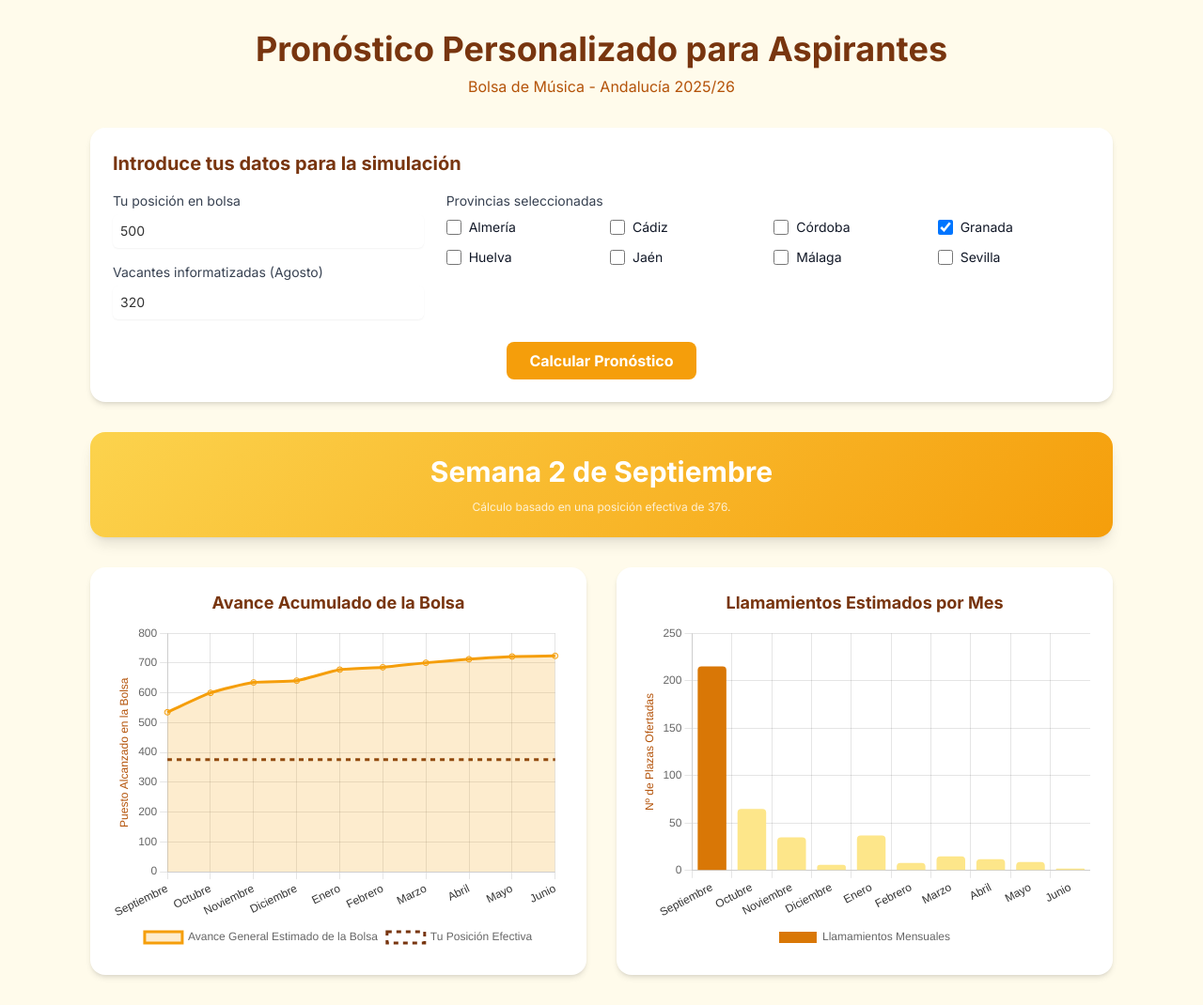
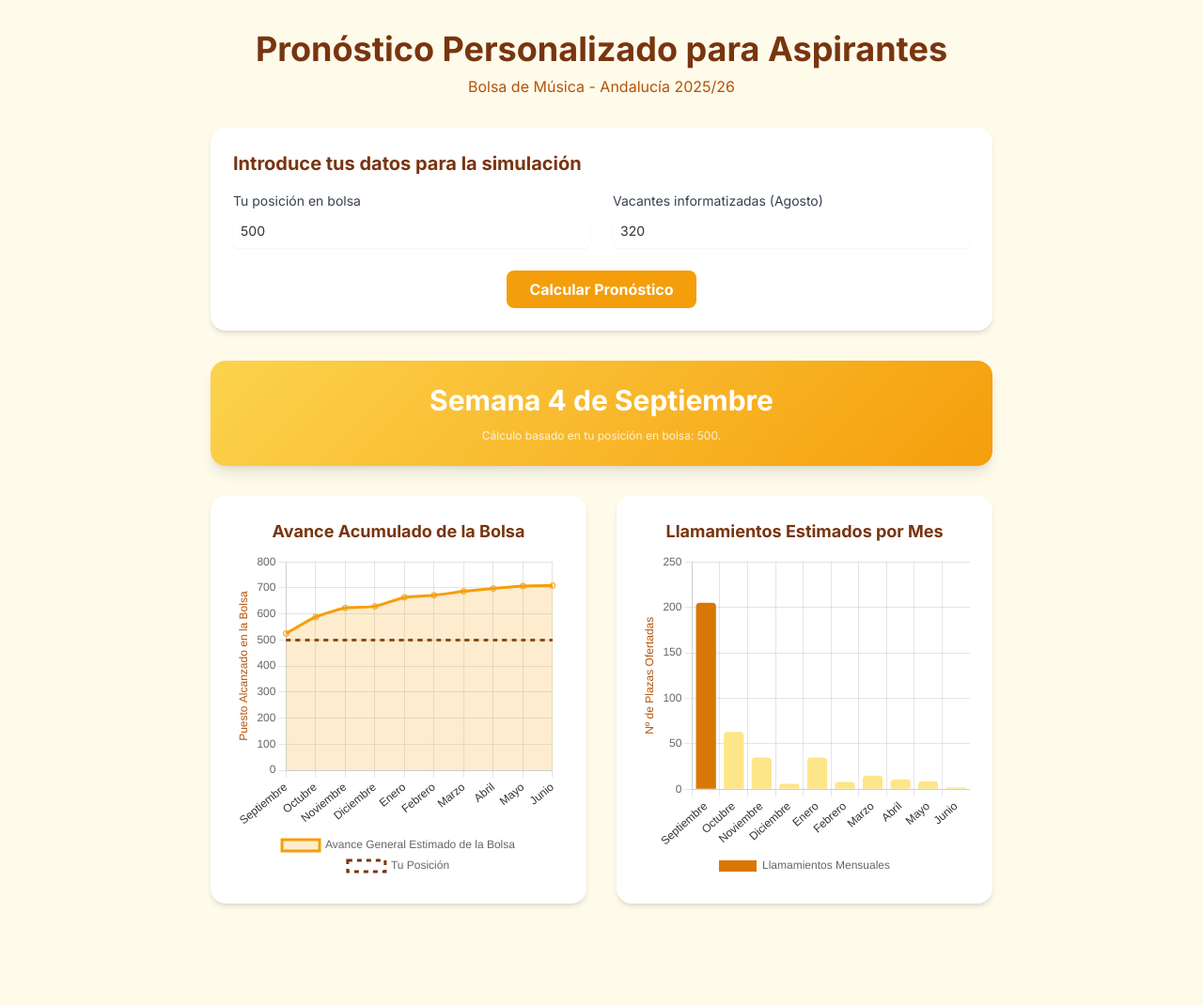
Before and after one commit to AntoJSanchez/bolsamusica, a plain HTML site: page index.html in a window 1280 px wide. Shown: the whole page at 94% size. After the commit the page ends 994 px from the top, so only its background shows below. Drawn offline with nearby package versions, Linux system fonts and the light colour scheme.

Commit message:
index.html

```diff
--- a/index.html
+++ b/index.html
@@ -30,19 +30,16 @@
 </head>
 <body class="bg-[#FFFBEB] text-[#333]">
 
-    <main class="container mx-auto p-4 md:p-8 max-w-6xl">
+    <main class="container mx-auto p-4 md:p-8 max-w-4xl">
 
         <header class="text-center mb-8">
             <h1 class="text-3xl md:text-4xl font-bold text-[#78350F] mb-2">Pronóstico Personalizado para Aspirantes</h1>
             <p class="text-md text-[#B45309]">Bolsa de Música - Andalucía 2025/26</p>
         </header>
 
-        <!-- Bloque de Entradas del Usuario -->
         <div class="bg-white rounded-2xl shadow-md p-6 mb-8">
             <h2 class="text-xl font-bold text-[#78350F] mb-4">Introduce tus datos para la simulación</h2>
-            <div class="grid grid-cols-1 md:grid-cols-3 gap-6">
-                <!-- Columna 1: Datos Numéricos -->
-                <div class="space-y-4">
+            <div class="grid grid-cols-1 md:grid-cols-2 gap-6">
                 <div>
                     <label for="bolsaPos" class="block text-sm font-medium text-gray-700">Tu posición en bolsa</label>
                     <input type="number" id="bolsaPos" value="500" class="mt-1 block w-full rounded-md border-gray-300 shadow-sm focus:border-amber-500 focus:ring-amber-500 sm:text-sm p-2">
@@ -52,15 +49,6 @@
                     <input type="number" id="vacantesAgosto" value="320" class="mt-1 block w-full rounded-md border-gray-300 shadow-sm focus:border-amber-500 focus:ring-amber-500 sm:text-sm p-2">
                 </div>
             </div>
-                <!-- Columna 2 y 3: Provincias -->
-                <div class="md:col-span-2">
-                    <label class="block text-sm font-medium text-gray-700 mb-2">Provincias seleccionadas</label>
-                    <div id="provinciasContainer" class="grid grid-cols-2 sm:grid-cols-3 md:grid-cols-4 gap-3">
-                        <!-- Checkboxes se insertarán aquí -->
-                    </div>
-                </div>
-            </div>
-            <div id="errorBlock" class="hidden text-center mt-4 p-3 rounded-lg bg-red-100 text-red-700"></div>
             <div class="mt-6 text-center">
                 <button id="calculateBtn" class="bg-[#F59E0B] hover:bg-[#D97706] text-white font-bold py-2 px-6 rounded-lg transition-colors">
                     Calcular Pronóstico
@@ -68,10 +56,8 @@
             </div>
         </div>
 
-        <!-- Bloque de Resultados -->
         <div id="resultsBlock" class="hidden">
              <div id="resultText" class="text-center mb-8 p-6 rounded-2xl shadow-lg text-white result-card">
-                <!-- El resultado se inyectará aquí -->
                 </div>
             <div class="grid grid-cols-1 lg:grid-cols-2 gap-8">
                 <div class="bg-white rounded-2xl shadow-md p-6">
@@ -93,25 +79,26 @@
 
     <script>
         document.addEventListener('DOMContentLoaded', () => {
-            // --- DATOS BASE CON PONDERACIÓN DE DEMANDA ---
-            const PROVINCIAS = {
-                'Almería': { pdi: 5.5, checked: false },
-                'Cádiz': { pdi: 7.0, checked: false },
-                'Córdoba': { pdi: 6.0, checked: false },
-                'Granada': { pdi: 7.5, checked: true },
-                'Huelva': { pdi: 4.8, checked: false },
-                'Jaén': { pdi: 5.0, checked: false },
-                'Málaga': { pdi: 8.8, checked: false },
-                'Sevilla': { pdi: 9.0, checked: false }
-            };
-
+            // --- DATOS BASE AJUSTADOS SEGÚN LA NUEVA TABLA ---
             const bolsaData = {
                 meses: ['Agosto', 'Septiembre', 'Octubre', 'Noviembre', 'Diciembre', 'Enero', 'Febrero', 'Marzo', 'Abril', 'Mayo', 'Junio'],
-                bajadaBase: [320, 215, 65, 35, 6, 37, 8, 15, 12, 9, 2],
-                baseVacantesAgosto: 320
+                // Se usa el punto medio de los rangos proporcionados para la estimación base.
+                // El valor de Agosto se controla con el input "Vacantes informatizadas".
+                bajadaBase: [
+                    320, // Placeholder para Agosto, se usa el valor del input.
+                    205, // (190+220)/2
+                    63,  // (55+70)/2
+                    35,  // (30+40)/2
+                    6,   // (4+8)/2
+                    35,  // (30+40)/2
+                    8,   // (5+10)/2
+                    15,  // (10+20)/2
+                    11,  // (8+14)/2
+                    9,   // (7+10)/2
+                    2    // (1+3)/2
+                ],
+                baseVacantesAgosto: 320 // Valor de referencia para el ajuste
             };
-
-            const TOTAL_WEIGHTED_DEMAND = Object.values(PROVINCIAS).reduce((sum, p) => sum + p.pdi, 0);
 
             // --- LÓGICA DE GRÁFICOS ---
             let cumulativeChart, monthlyCallsChart;
@@ -147,18 +134,18 @@
                 };
             }
 
-            function calcularPronostico(posicionEfectiva, bajadaAjustada, acumuladoAjustado) {
-                 if (posicionEfectiva <= bajadaAjustada[0]) {
+            function calcularPronostico(posicion, bajadaAjustada, acumuladoAjustado) {
+                 if (posicion <= bajadaAjustada[0]) {
                     return { tipo: 'verano', mesIndex: 0 };
                 }
 
                 for (let i = 1; i < acumuladoAjustado.length; i++) {
-                    if (posicionEfectiva <= acumuladoAjustado[i]) {
+                    if (posicion <= acumuladoAjustado[i]) {
                         const acumuladoAnterior = acumuladoAjustado[i - 1];
                         const bajadaMesActual = bajadaAjustada[i];
                         let semana = 1;
                         if (bajadaMesActual > 0) {
-                           semana = Math.ceil(4 * (posicionEfectiva - acumuladoAnterior) / bajadaMesActual);
+                           semana = Math.ceil(4 * (posicion - acumuladoAnterior) / bajadaMesActual);
                            if (semana < 1) semana = 1;
                            if (semana > 4) semana = 4;
                         }
@@ -169,7 +156,7 @@
                 return { tipo: 'siguiente_curso', mesIndex: bolsaData.meses.length };
             }
 
-            function actualizarUI(resultado, posicionEfectiva, bajadaAjustada, acumuladoAjustado) {
+            function actualizarUI(resultado, posicion, bajadaAjustada, acumuladoAjustado) {
                 document.getElementById('resultsBlock').classList.remove('hidden');
 
                 const resultTextEl = document.getElementById('resultText');
@@ -178,12 +165,12 @@
                         resultTextEl.innerHTML = '<p class="text-4xl font-bold">¡Adjudicación estimada en Verano!</p><p class="text-sm mt-2 opacity-80">Tu posición está dentro de las vacantes iniciales de agosto.</p>';
                         break;
                     case 'siguiente_curso':
-                        resultTextEl.innerHTML = `<p class="text-3xl font-bold">No se estima llamada este curso.</p><p class="text-sm mt-2 opacity-80">Tu posición efectiva estimada (${Math.round(posicionEfectiva)}) supera los llamamientos previstos.</p>`;
+                        resultTextEl.innerHTML = `<p class="text-3xl font-bold">No se estima llamada este curso.</p><p class="text-sm mt-2 opacity-80">Tu posición (${posicion}) supera los ${Math.round(acumuladoAjustado[acumuladoAjustado.length - 1])} llamamientos previstos.</p>`;
                         break;
                     case 'especifico':
                         resultTextEl.innerHTML = `
                             <p class="text-3xl font-bold">${resultado.semana} de ${resultado.mes}</p>
-                            <p class="text-xs mt-3 opacity-80">Cálculo basado en una posición efectiva de ${Math.round(posicionEfectiva)}.</p>
+                            <p class="text-xs mt-3 opacity-80">Cálculo basado en tu posición en bolsa: ${posicion}.</p>
                         `;
                         break;
                 }
@@ -205,8 +192,8 @@
                         tension: 0.2
                     },
                     {
-                        label: 'Tu Posición Efectiva',
-                        data: new Array(chartLabels.length).fill(posicionEfectiva),
+                        label: 'Tu Posición',
+                        data: new Array(chartLabels.length).fill(posicion),
                         borderColor: '#78350F',
                         borderDash: [5, 5],
                         backgroundColor: 'transparent',
@@ -228,51 +215,18 @@
                 monthlyCallsChart.update();
             }
 
-            const provinciasContainer = document.getElementById('provinciasContainer');
-            Object.keys(PROVINCIAS).forEach(nombre => {
-                const div = document.createElement('div');
-                div.className = 'flex items-center';
-                const input = document.createElement('input');
-                input.type = 'checkbox';
-                input.id = `prov-${nombre}`;
-                input.name = nombre;
-                input.checked = PROVINCIAS[nombre].checked;
-                input.className = 'h-4 w-4 rounded border-gray-300 text-amber-600 focus:ring-amber-500';
-                const label = document.createElement('label');
-                label.htmlFor = `prov-${nombre}`;
-                label.textContent = nombre;
-                label.className = 'ml-2 block text-sm text-gray-900';
-                div.appendChild(input);
-                div.appendChild(label);
-                provinciasContainer.appendChild(div);
-            });
-
             document.getElementById('calculateBtn').addEventListener('click', () => {
-                const errorBlock = document.getElementById('errorBlock');
-                errorBlock.classList.add('hidden');
-
                 const posicion = parseInt(document.getElementById('bolsaPos').value);
                 const vacantes = parseInt(document.getElementById('vacantesAgosto').value);
 
-                const provinciasSeleccionadas = Array.from(document.querySelectorAll('#provinciasContainer input:checked')).map(el => el.name);
+                // --- Lógica de Cálculo Simplificada ---
+                // El factor de ajuste se basa en las vacantes de agosto introducidas por el usuario.
+                const factorAjusteVacantes = vacantes / bolsaData.baseVacantesAgosto;
 
-                if (provinciasSeleccionadas.length === 0) {
-                    errorBlock.textContent = "Por favor, selecciona al menos una provincia.";
-                    errorBlock.classList.remove('hidden');
-                    return;
-                }
-
-                // Lógica de cálculo fusionada
-                const pesoProvinciasSeleccionadas = provinciasSeleccionadas.reduce((sum, p) => sum + PROVINCIAS[p].pdi, 0);
-                const factorProvincial = pesoProvinciasSeleccionadas / TOTAL_WEIGHTED_DEMAND;
-                const factorDiversificacion = provinciasSeleccionadas.length / Object.keys(PROVINCIAS).length;
-                const pam = 1 + Math.pow((factorProvincial * factorDiversificacion), 0.5) * 2.5;
-
-                const posicionEfectiva = Math.round(posicion / pam);
-
-                const factorAjusteVacantes = vacantes / bolsaData.baseVacantesAgosto;
                 const bajadaAjustada = bolsaData.bajadaBase.map((b, index) => {
+                    // La primera adjudicación (Agosto) es directamente el valor introducido.
                     if (index === 0) return vacantes;
+                    // El resto de meses se ajustan según el factor.
                     return Math.round(b * factorAjusteVacantes);
                 });
 
@@ -283,11 +237,12 @@
                     acumuladoAjustado.push(acumulado);
                 }
 
-                const resultado = calcularPronostico(posicionEfectiva, bajadaAjustada, acumuladoAjustado);
-                actualizarUI(resultado, posicionEfectiva, bajadaAjustada, acumuladoAjustado);
+                // La posición ya no se ajusta con ponderaciones, es el valor directo.
+                const resultado = calcularPronostico(posicion, bajadaAjustada, acumuladoAjustado);
+                actualizarUI(resultado, posicion, bajadaAjustada, acumuladoAjustado);
             });
 
-            // Simulación inicial al cargar
+            // Simulación inicial al cargar la página
             document.getElementById('calculateBtn').click();
         });
     </script>
```
Lines whose indentation alone changed are shown as unchanged.
